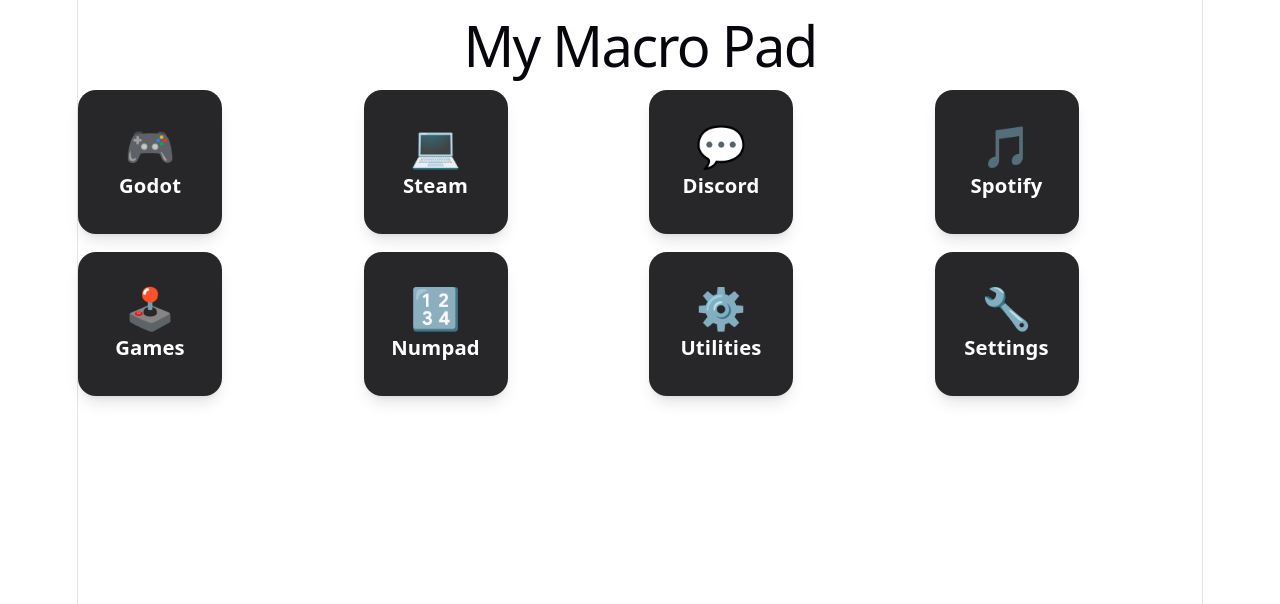
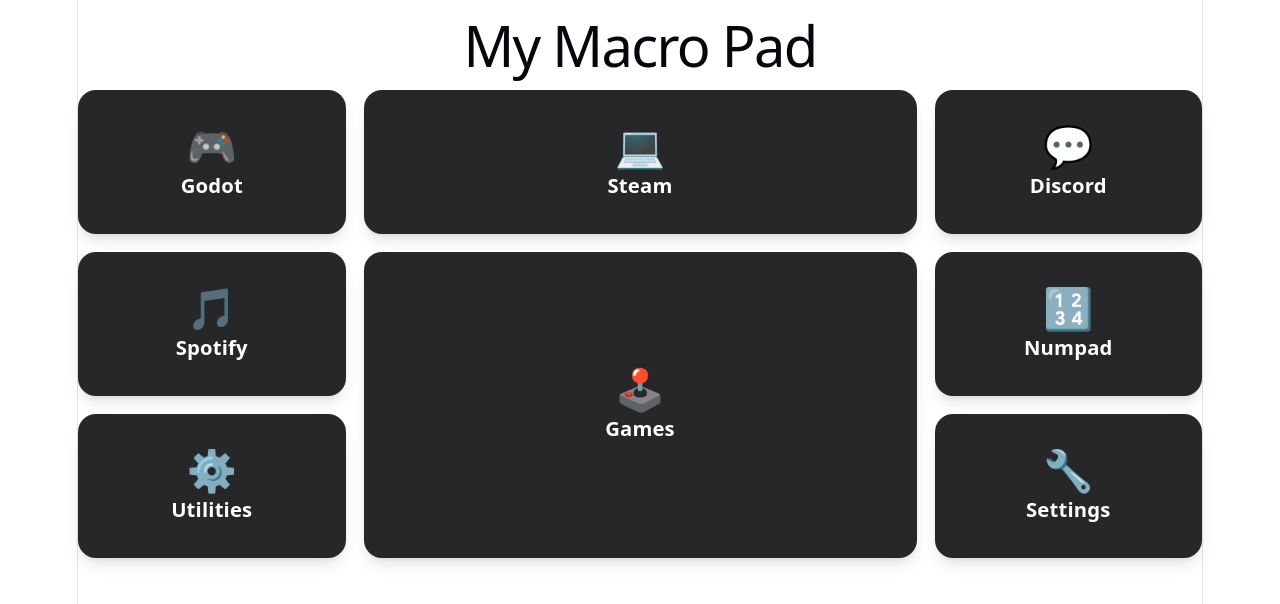
Before and after one commit to Kionashi/custom-macropad, a React (Vite) app: page / in a window 1280 px wide. Shown: the top 604 px of the page. Built offline with nearby package versions, Linux system fonts and the light colour scheme.

Commit message:
feature - Add size prop to MacroButton

```diff
--- a/src/App.tsx
+++ b/src/App.tsx
@@ -5,12 +5,12 @@
     <main>
       <h1>My Macro Pad</h1>
 
-      <div className="grid grid-cols-4 gap-4">
+      <div className="grid grid-cols-4 auto-rows-[8rem] gap-4">
         <MacroButton label="Godot" icon="🎮" />
-        <MacroButton label="Steam" icon="💻" />
+        <MacroButton label="Steam" icon="💻" size="wide" />
         <MacroButton label="Discord" icon="💬" />
         <MacroButton label="Spotify" icon="🎵" />
-        <MacroButton label="Games" icon="🕹️" />
+        <MacroButton label="Games" icon="🕹️" size="large" />
         <MacroButton label="Numpad" icon="🔢" />
         <MacroButton label="Utilities" icon="⚙️" />
         <MacroButton label="Settings" icon="🔧" />
--- a/src/components/MacroButton.tsx
+++ b/src/components/MacroButton.tsx
@@ -1,14 +1,22 @@
 type MacroButtonProps = {
-  label: string,
+  label: string
   icon?: string
+  size?: "small" | "wide" | "large"
 }
 
-function MacroButton({ label, icon }: MacroButtonProps) {
+const sizeClasses = {
+  small: 'col-span-1 row-span-1',
+  wide: 'col-span-2 row-span-1',
+  large: 'col-span-2 row-span-2',
+}
+
+function MacroButton({ label, icon, size = "small" }: MacroButtonProps) {
   return (
     <button
-    className="
-    w-32
-    h-32
+    className={`
+    w-full
+    h-full
+    ${sizeClasses[size]}
     rounded-2xl
     bg-zinc-800
     text-white
@@ -17,7 +25,8 @@
     shadow-lg
     transition
     hover:bg-zinc-700
-    active:scale-95">
+    active:scale-95
+    `}>
       {icon && (
         <span className="text-4xl">{icon}</span>
         )}
```
